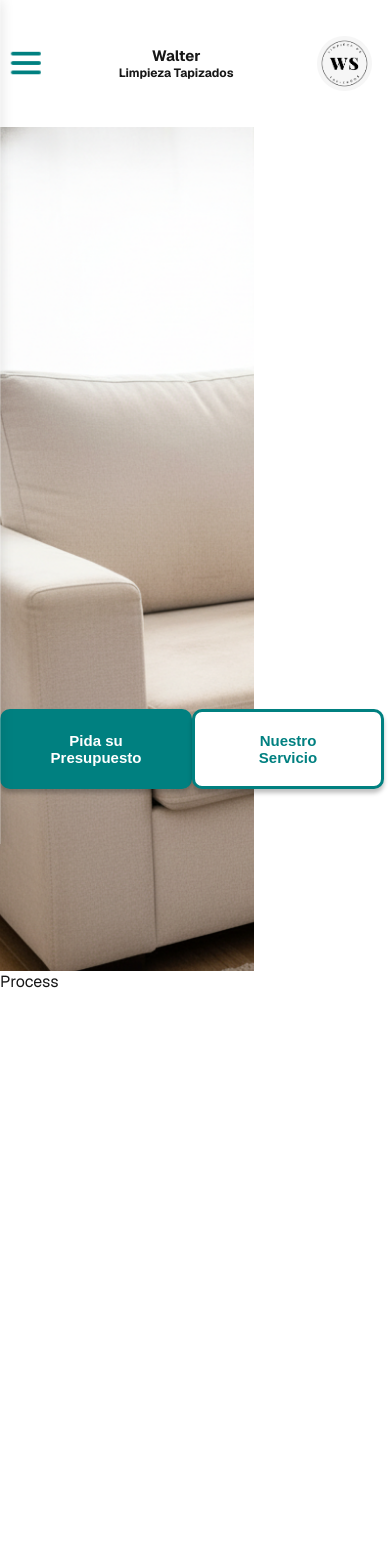
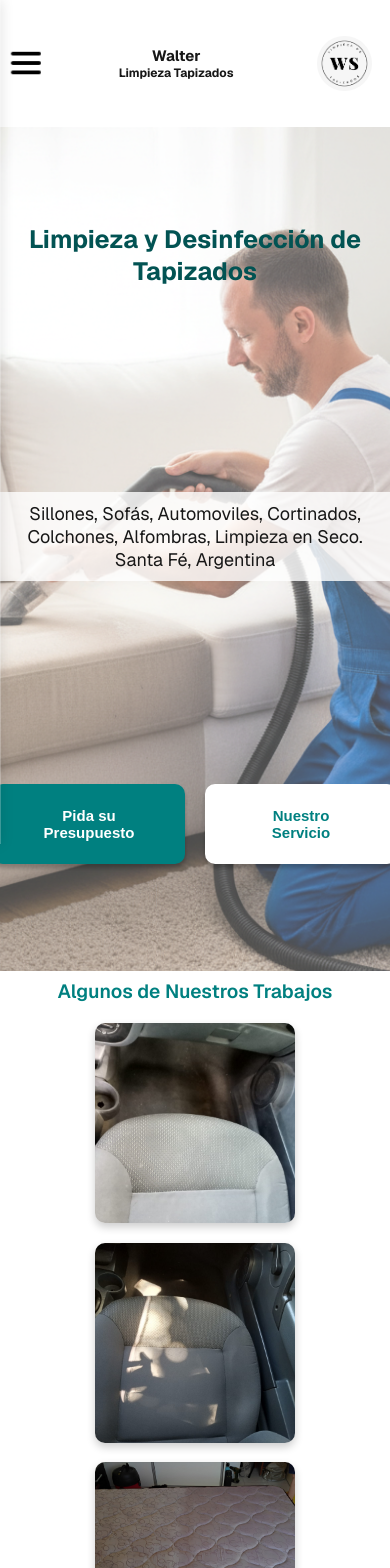
Before and after one commit to SilviStani/walter-limpieza-tapizados-migration, a Next.js app: page / in a window 390 px wide. Shown: the top 1568 px of the page. Built offline with nearby package versions, Linux system fonts and the light colour scheme.

Commit message:
keep refining scss

```diff
--- a/Components/Hero/Hero.jsx
+++ b/Components/Hero/Hero.jsx
@@ -9,6 +9,14 @@ const Hero = () => {
         <h1 className='Title'>Limpieza y Desinfección de Tapizados</h1>
         <p className='Desc'>Sillones, Sofás, Automoviles, Cortinados, Colchones, Alfombras, Limpieza en Seco.
           <br />Santa Fé, Argentina</p>
+        <div className="buttonsMobileContainer">
+          <Link href="https://wa.me/5493425972698/?text=Estoy%20interesado%20en%20su%20servicio" target='_blank'>
+            <button className="buttonsMobile">Pida su <br /> Presupuesto</button>
+          </Link>
+          <Link href="#trabajamos">
+            <button className="buttonInvertMobile">Nuestro<br />Servicio</button>
+          </Link>
+        </div>
       </div>
       <div className='rightContainer'>
         <Link href="https://wa.me/5493425972698/?text=Estoy%20interesado%20en%20su%20servicio" target='_blank'>
--- a/Components/Hero/Hero.scss
+++ b/Components/Hero/Hero.scss
@@ -3,6 +3,14 @@
     height: calc(85vh + 15vh);
     display: flex;
 
+    @media screen and (max-width: 770px) {
+        flex-direction: column;
+        flex-wrap: wrap;
+        background-image: url("/wal_limpieza.png");
+        background-size: cover;
+        background-position: center;
+        background-repeat: no-repeat;
+    }
 
     .TextContainer {
         height: 100%;
@@ -12,13 +20,13 @@
         justify-content: center;
         align-items: center;
         text-align: center;
-        /* eliminar esto */
-        @media screen and (max-width: 427px) {
-            display: none;
-        }
 
         @media screen and (max-width: 770px) {
-            margin-right: 0;
+            height: 100%;
+            width: 100%;
+            background-color: rgba(255, 255, 255, 0.3);
+            align-items: center;
+            justify-content: space-around;
         }
 
         .Title {
@@ -28,10 +36,10 @@
             color: teal;
 
             @media screen and (max-width: 770px) {
-                font-size: 30px;
+                font-size: 25px;
                 width: 100%;
-                margin-bottom: 40vh;
                 text-align: center;
+                color: rgb(2, 83, 83);
             }
         }
 
@@ -42,9 +50,47 @@
             @media screen and (max-width: 770px) {
                 text-align: center;
                 padding: 10px;
-                background-color: rgba(255, 255, 255, 0.737);
                 width: 100%;
                 font-size: 18px;
+                background-color: rgba(255, 255, 255, 0.8);
+            }
+        }
+
+        .buttonsMobileContainer {
+            display: none;
+
+            .buttonsMobile {
+                background-color: teal;
+                color: white;
+                border: 3px solid teal;
+            }
+
+            .buttonInvertMobile {
+                background-color: white;
+                color: teal;
+                border: 3px solid teal;
+            }
+
+            .buttonInvertMobile,
+            .buttonsMobile {
+                @media screen and (max-width: 770px) {
+                    border: none;
+                    width: 12rem;
+                    height: 5rem;
+                    border-radius: 10px;
+                    margin: 10px;
+                    cursor: pointer;
+                    font-weight: bold;
+                    font-size: 15px;
+                    box-shadow: 0px 4px 4px rgba(0, 0, 0, 0.25);
+                }
+            }
+
+            @media screen and (max-width: 770px) {
+                display: flex;
+                align-items: center;
+                justify-content: center;
+                width: 100%;
             }
         }
     }
@@ -90,10 +136,10 @@
             border: 3px solid teal;
 
         }
+
+        @media screen and (max-width: 770px) {
+            display: none;
+        }
     }
 
-    @media screen and (max-width: 770px) {
-        display: flex;
-        flex-direction: column;
-    }
 }
--- a/Components/NavBar/Navbar.jsx
+++ b/Components/NavBar/Navbar.jsx
@@ -24,7 +24,7 @@ const Navbar = () => {
           onClick={() => setOpen(!open)}
         >
          <Image
-         src="/menu.png"
+         src="/hamburguer_menu.png"
          alt="Menu"
          width={30}
          height={30}
--- a/Components/NavBar/Navbar.scss
+++ b/Components/NavBar/Navbar.scss
@@ -176,6 +176,5 @@
 
     .side-menu .menu-link {
         font-weight: bold;
-        color: teal;
     }
 }
--- /dev/null
+++ b/Components/Works/DataWorks.js
@@ -0,0 +1,18 @@
+let numId = 0;
+export const DataWorks = [
+    {
+        id: numId++,
+        img: "/delantera-antes.jpg",
+        title: "Antes",
+    },
+    {
+        id: numId++,
+        img: "/delantera-despues.jpg",
+        title: "Después",
+    },
+    {
+        id: numId++,
+        img: "/colchon.jpg",
+        title: "Colchón: Antes y Después",
+    },
+]
--- /dev/null
+++ b/Components/Works/Works.jsx
@@ -0,0 +1,31 @@
+import React from 'react';
+import "./Works.scss"
+import { DataWorks } from './DataWorks';
+import Image from 'next/image';
+
+const Works = () => {
+  return (
+    <div className='WorksWrapper'>
+        <h1 className='WorksTitle'>Algunos de Nuestros Trabajos</h1>
+        <div className="PhotoContainer">
+            {/* Aquí puedes agregar las imágenes de los trabajos realizados */}
+            {
+                DataWorks.map((work) => (
+                    <div key={work.id} className="PhotoItem">
+                        <Image
+                        height={400}
+                        width={400}
+                        src={work.img}
+                        alt={work.title}
+                        className="WorkImage"
+                        />
+                    </div>
+                ))
+            }
+        </div>
+        <span></span>
+    </div>
+  )
+}
+
+export default Works;
--- /dev/null
+++ b/Components/Works/Works.scss
@@ -0,0 +1,76 @@
+.WorksWrapper {
+    height: 100vh;
+    width: 100%;
+    display: flex;
+    flex-direction: column;
+    justify-content: center;
+    align-items: center;
+
+    @media screen and (max-width: 769px) and (min-width: 427px) {
+        height: 80vh;
+    }
+
+    @media screen and (max-width: 427px) {
+        height: 100%;
+    }
+
+    .WorksTitle {
+        margin-top: 2rem;
+        font-size: 2rem;
+        color: teal;
+        font-weight: 600;
+
+        @media screen and (max-width: 769px) and (min-width: 427px) {
+            font-size: 1.3rem;
+        }
+
+        @media screen and (max-width: 426px) {
+            margin-top: 0.5rem;
+            font-size: 1.2rem;
+        }
+
+    }
+
+    .PhotoContainer {
+        display: flex;
+        align-items: center;
+        justify-content: center;
+        justify-content: space-around;
+        height: 100%;
+        width: 100%;
+
+        @media screen and (max-width: 426px) {
+            flex-direction: column;
+        }
+
+        .PhotoItem {
+            display: flex;
+            flex-direction: column;
+            align-items: center;
+            justify-content: center;
+
+            @media screen and (max-width: 426px) {
+                margin-top: 5%;
+            }
+
+            .WorkImage {
+                object-fit: cover;
+                border-radius: 10px;
+                box-shadow: 0 4px 8px rgba(0, 0, 0, 0.2);
+
+                @media screen and (max-width: 769px) {
+                    height: 200px;
+                    width: 200px;
+                }
+            }
+
+            &:hover .WorkImage {
+                transform: scale(1.05);
+                transition: transform 0.3s ease;
+            }
+        }
+    }
+    span {
+        margin-bottom: 2rem;
+    }
+}
--- a/src/app/page.js
+++ b/src/app/page.js
@@ -4,12 +4,14 @@ import Hero from "../../Components/Hero/Hero";
 import Process from "../../Components/Process/Process";
 import Navbar from "../../Components/NavBar/Navbar";
 import Footer from "../../Components/Footer/Footer";
+import Works from "../../Components/Works/Works";
 
 export default function Home() {
   return (
     <div className="page">
       <Navbar />
       <Hero />
+      <Works />
       <Process />
       <Footer />
     </div>
```
Also changed, not shown: Components/Services/Services.jsx (+10 -0 lines), public/hamburguer_menu.png (added), public/menu.png (deleted).
